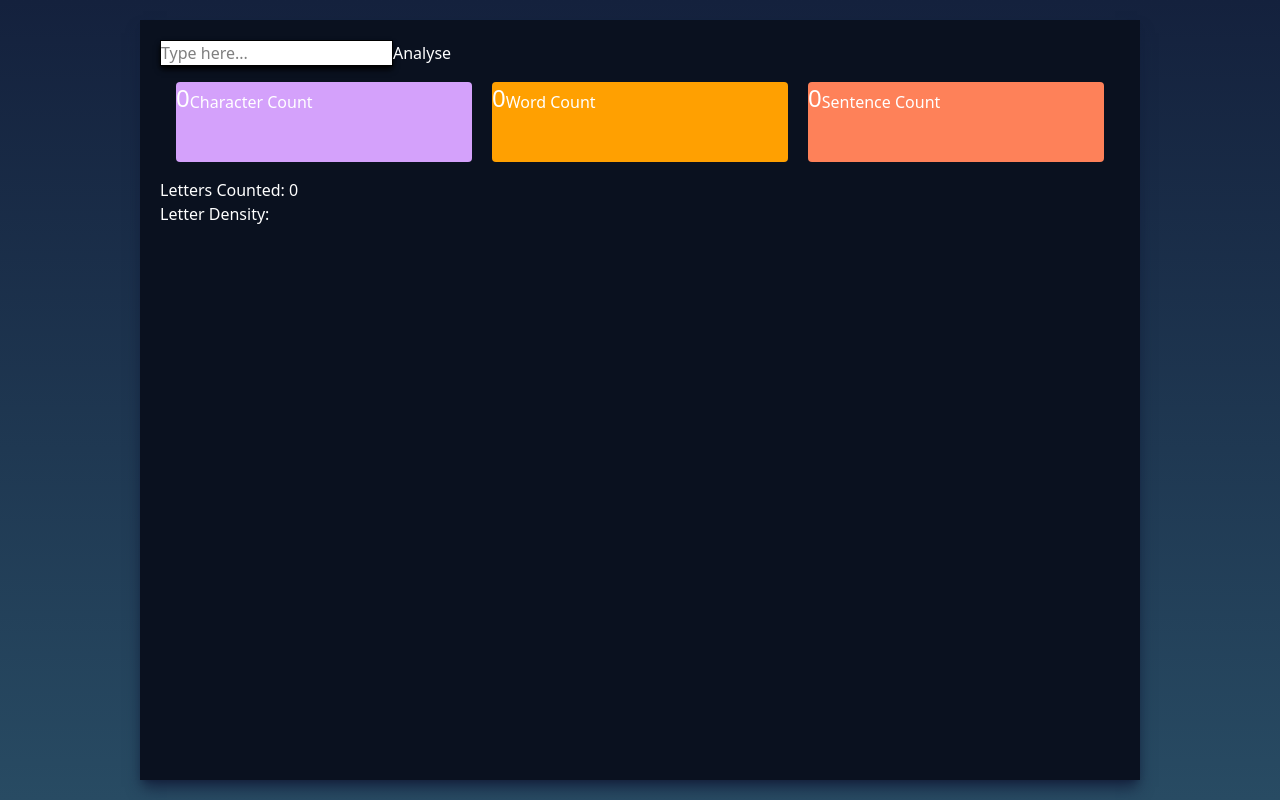
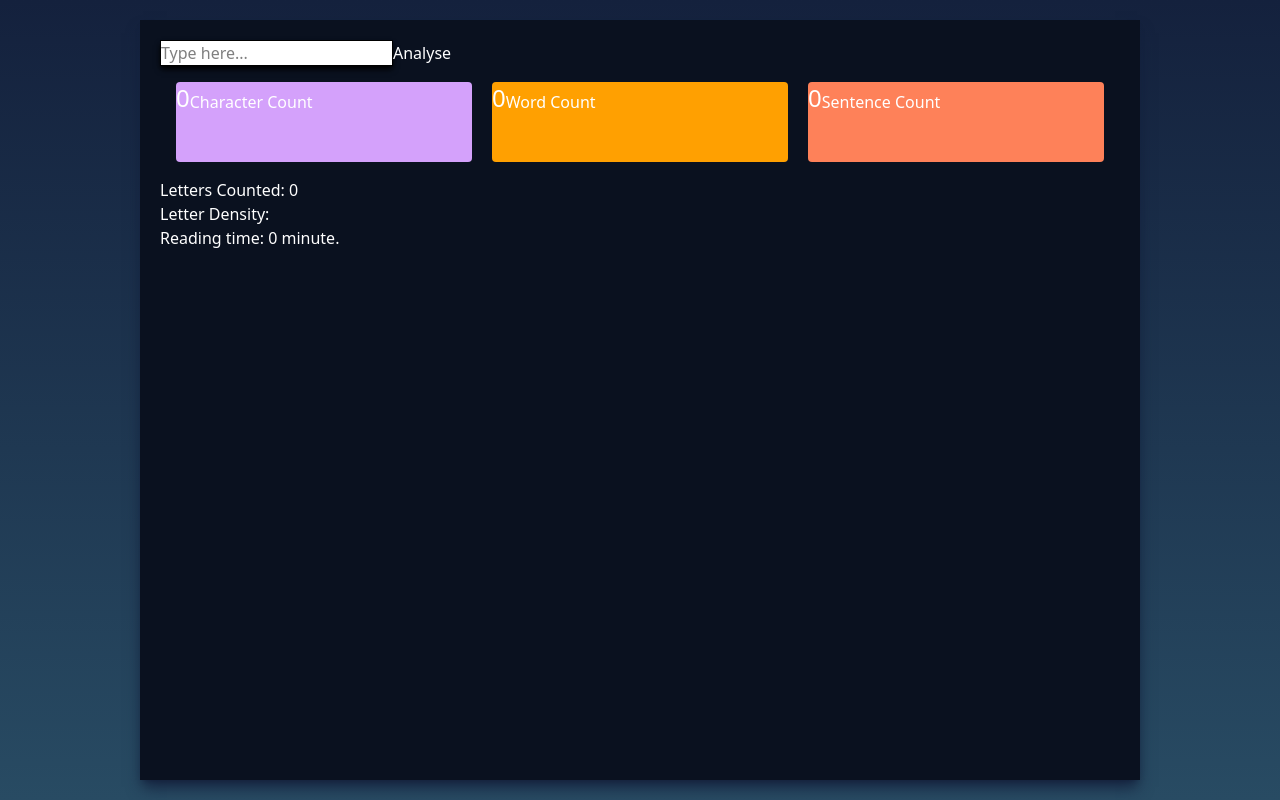
Before and after one commit to EstesJorie/LetterAnalyser, a React (Vite) app: page / in a window 1280 px wide. Built offline with nearby package versions, Linux system fonts and the light colour scheme; the HTML template or start-up script is replaced by a standard one.

Commit message:
added reading time

```diff
--- /dev/null
+++ b/components/ReadingTime.jsx
@@ -0,0 +1,13 @@
+import React from 'react'
+
+export default function ReadingTime({text}) {
+    let wordCount = text.length
+    const wordsPerMinute = 200;
+    const readingTime = Math.ceil(wordCount / wordsPerMinute);
+
+  return (
+    <>
+        <div>Reading time: {readingTime} minute.</div>
+    </>
+  )
+}
--- a/src/App.jsx
+++ b/src/App.jsx
@@ -2,6 +2,7 @@ import Counts from '../components/counts';
 import React, { useState } from 'react';
 import TextGrabber from '../components/textbox';
 import LetterDensity from '../components/LetterDensity';
+import ReadingTime from '../components/readingtime';
 
 
 function App() {
@@ -14,6 +15,7 @@ function App() {
         <TextGrabber setText={setText} />
         <Counts text={text}/>
         <LetterDensity text={text} />
+        <ReadingTime text={text} />
 
       </div>
     </div>
```
